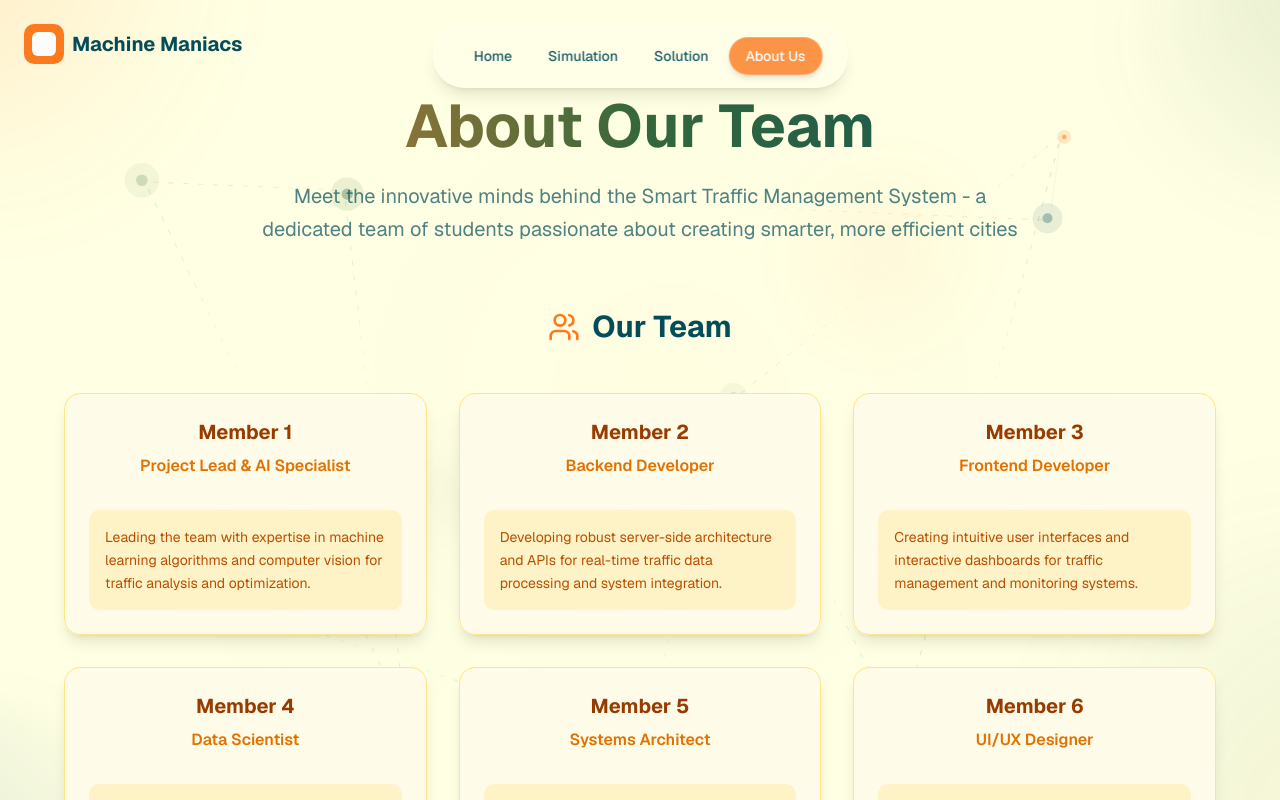
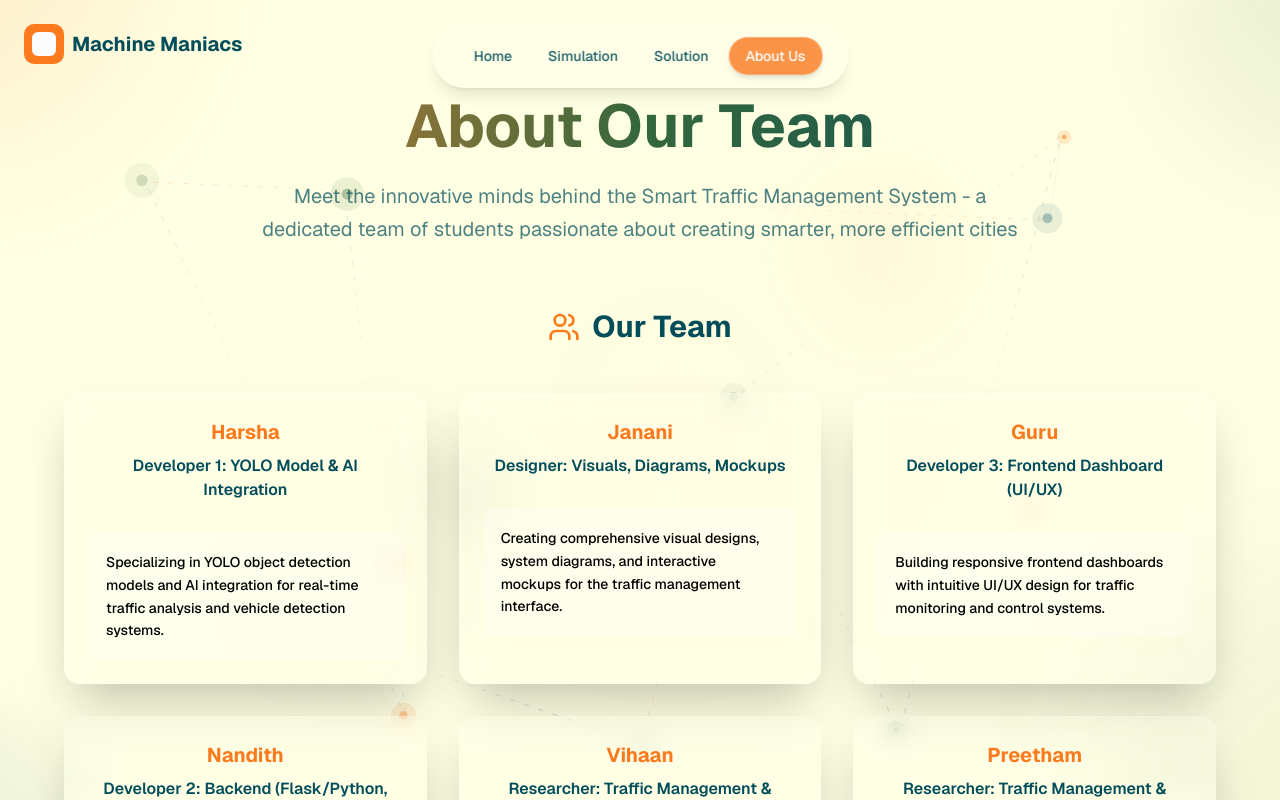
Before and after one commit to SaiGuruInukurthi/SIH_2025_PS50, a Next.js app: page /about in a window 1280 px wide. Shown: the top 800 px of the page. Built offline with nearby package versions, Linux system fonts and the light colour scheme.

Commit message:
Updated members tab to be more beautiful

```diff
--- a/app/about/page.tsx
+++ b/app/about/page.tsx
@@ -14,39 +14,39 @@ interface TeamMember {
 const teamMembers: TeamMember[] = [
   {
     id: "1",
-    name: "Member 1",
-    role: "Project Lead & AI Specialist",
-    description: "Leading the team with expertise in machine learning algorithms and computer vision for traffic analysis and optimization."
+    name: "Harsha",
+    role: "Developer 1: YOLO Model & AI Integration",
+    description: "Specializing in YOLO object detection models and AI integration for real-time traffic analysis and vehicle detection systems."
   },
   {
     id: "2",
-    name: "Member 2",
-    role: "Backend Developer",
-    description: "Developing robust server-side architecture and APIs for real-time traffic data processing and system integration."
+    name: "Janani",
+    role: "Designer: Visuals, Diagrams, Mockups",
+    description: "Creating comprehensive visual designs, system diagrams, and interactive mockups for the traffic management interface."
   },
   {
     id: "3",
-    name: "Member 3",
-    role: "Frontend Developer",
-    description: "Creating intuitive user interfaces and interactive dashboards for traffic management and monitoring systems."
+    name: "Guru",
+    role: "Developer 3: Frontend Dashboard (UI/UX)",
+    description: "Building responsive frontend dashboards with intuitive UI/UX design for traffic monitoring and control systems."
   },
   {
     id: "4",
-    name: "Member 4",
-    role: "Data Scientist",
-    description: "Analyzing traffic patterns and developing predictive models to optimize signal timing and reduce congestion."
+    name: "Nandith",
+    role: "Developer 2: Backend (Flask/Python, Priority Queue Algorithm)",
+    description: "Developing robust backend infrastructure using Flask/Python and implementing priority queue algorithms for traffic optimization."
   },
   {
     id: "5",
-    name: "Member 5",
-    role: "Systems Architect",
-    description: "Designing scalable infrastructure and IoT integration for comprehensive traffic management solutions."
+    name: "Vihaan",
+    role: "Researcher: Traffic Management & Odisha Urban Issues",
+    description: "Conducting in-depth research on traffic management solutions and analyzing specific urban transportation challenges in Odisha."
   },
   {
     id: "6",
-    name: "Member 6",
-    role: "UI/UX Designer",
-    description: "Crafting user-centered designs and ensuring optimal user experience across all traffic management interfaces."
+    name: "Preetham",
+    role: "Researcher: Traffic Management & Odisha Urban Issues",
+    description: "Researching traffic flow patterns and urban mobility issues to develop data-driven solutions for Odisha's transportation network."
   }
 ]
 
@@ -89,22 +89,22 @@ export default function AboutPage() {
                   onMouseLeave={() => setHoveredCard(null)}
                 >
                   <div
-                    className={`bg-gradient-to-br from-yellow-50 to-amber-50 rounded-2xl shadow-lg border border-amber-200 overflow-hidden transition-all duration-300 h-full ${
+                    className={`backdrop-blur-md bg-white/10 rounded-2xl shadow-2xl border border-white/20 overflow-hidden transition-all duration-300 h-full ${
                       hoveredCard === member.id
-                        ? "shadow-2xl border-amber-400 transform -translate-y-2"
-                        : "hover:shadow-xl hover:border-amber-300"
+                        ? "shadow-[0_25px_50px_-12px_rgba(0,0,0,0.5)] border-[#FC7A1E]/50 transform -translate-y-2"
+                        : "hover:shadow-[0_20px_40px_-8px_rgba(0,0,0,0.4)] hover:border-white/30"
                     }`}
                   >
                     {/* Card Content */}
                     <div className="p-6 h-full flex flex-col">
                       <div className="text-center mb-4">
-                        <h3 className="text-xl font-bold text-amber-800 mb-2">{member.name}</h3>
-                        <p className="text-amber-600 font-semibold mb-4">{member.role}</p>
+                        <h3 className="text-xl font-bold text-[#FC7A1E] mb-2">{member.name}</h3>
+                        <p className="text-[#034D5A] font-semibold mb-4">{member.role}</p>
                       </div>
 
                       <div className="flex-grow">
-                        <div className="bg-amber-100 rounded-lg p-4">
-                          <p className="text-amber-700 text-sm leading-relaxed">{member.description}</p>
+                        <div className="backdrop-blur-sm bg-white/20 border border-white/30 rounded-lg p-4">
+                          <p className="text-black text-sm leading-relaxed font-medium">{member.description}</p>
                         </div>
                       </div>
                     </div>
```
